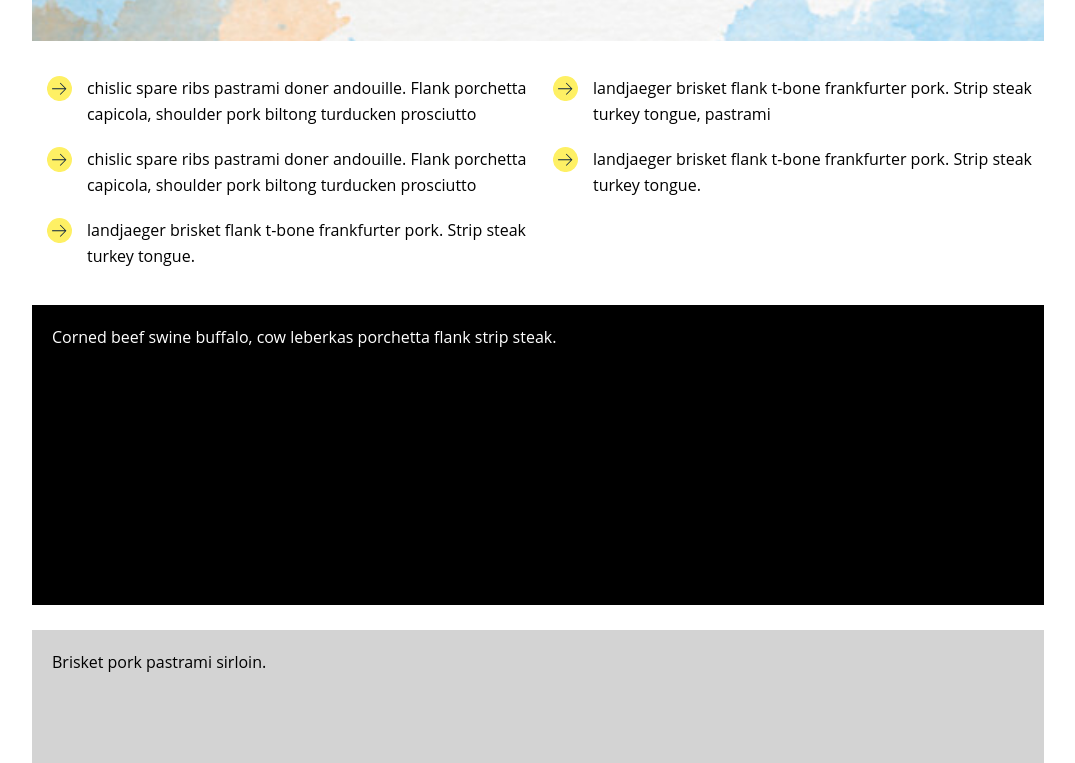
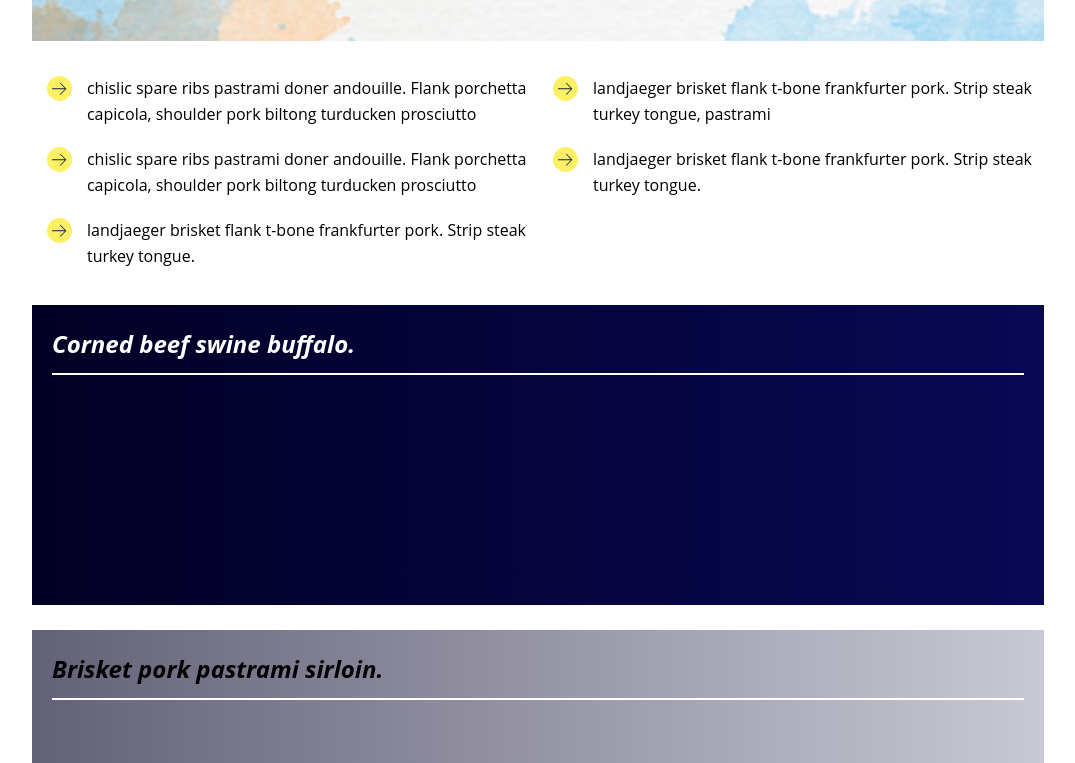
Before and after one commit to michaelpaulcuccia/butchershop, a Gatsby site in the folder gatsby-starter-styled-components/: page / in a window 1280 px wide. Shown: the part 189-952 px from the top of the page, without its empty margins (102-1177 px from the left). Built offline with nearby package versions, Linux system fonts and the light colour scheme; Gatsby itself is replaced by a stand-in of ours.

Commit message:
updated block

```diff
--- a/gatsby-starter-styled-components/src/components/Block.js
+++ b/gatsby-starter-styled-components/src/components/Block.js
@@ -15,27 +15,43 @@ const StyledContainer = props => {
         default:
             return <Gray {...props} />
     }
-}
+};
 
 const Gray = styled(Container)`
-    background: #d3d3d3;
+    background: linear-gradient(90deg, rgba(99,97,119,1) 0%, rgba(201,201,213,1) 100%, rgba(0,212,255,1) 100%);
 
-    p {
+    h1 {
         color: #000000;
         padding-top: 20px;
         padding-left: 20px;
         padding-right: 20px;
+        padding-bottom: 10px;
+        font-style: italic;
+    }
+
+    .line {
+        border: 1px solid #fff;
+        margin-left: 20px;
+        margin-right: 20px;
     }
 `;
 
 const Dark = styled(Container)`
-    background: #000000;
+    background: linear-gradient(90deg, rgba(2,0,36,1) 0%, rgba(8,8,84,1) 100%, rgba(0,212,255,1) 100%);
 
-    p {
+    h1 {
         color: #fff;
         padding-top: 20px;
         padding-left: 20px;
         padding-right: 20px;
+        padding-bottom: 10px;
+        font-style: italic;
+    }
+
+    .line {
+        border: 1px solid #fff;
+        margin-left: 20px;
+        margin-right: 20px;
     }
 `;
 
@@ -43,7 +59,8 @@ const Dark = styled(Container)`
 const Block = props => {
     return (
         <StyledContainer bgColor={props.bgColor}>
-            <p>{props.text}</p>
+            <h1>{props.title}</h1>
+            <div className='line' />
         </StyledContainer>
     )
 }
--- a/gatsby-starter-styled-components/src/pages/index.js
+++ b/gatsby-starter-styled-components/src/pages/index.js
@@ -32,13 +32,13 @@ const IndexPage = () => (
       <FullWidth>
         <Block
           bgColor='dark'
-          text='Corned beef swine buffalo, cow leberkas porchetta flank strip steak.'
+          title='Corned beef swine buffalo.'
         />
       </FullWidth>
 
       <FullWidth>
         <Block
-          text='Brisket pork pastrami sirloin.'
+          title='Brisket pork pastrami sirloin.'
         />
       </FullWidth>
 
```
